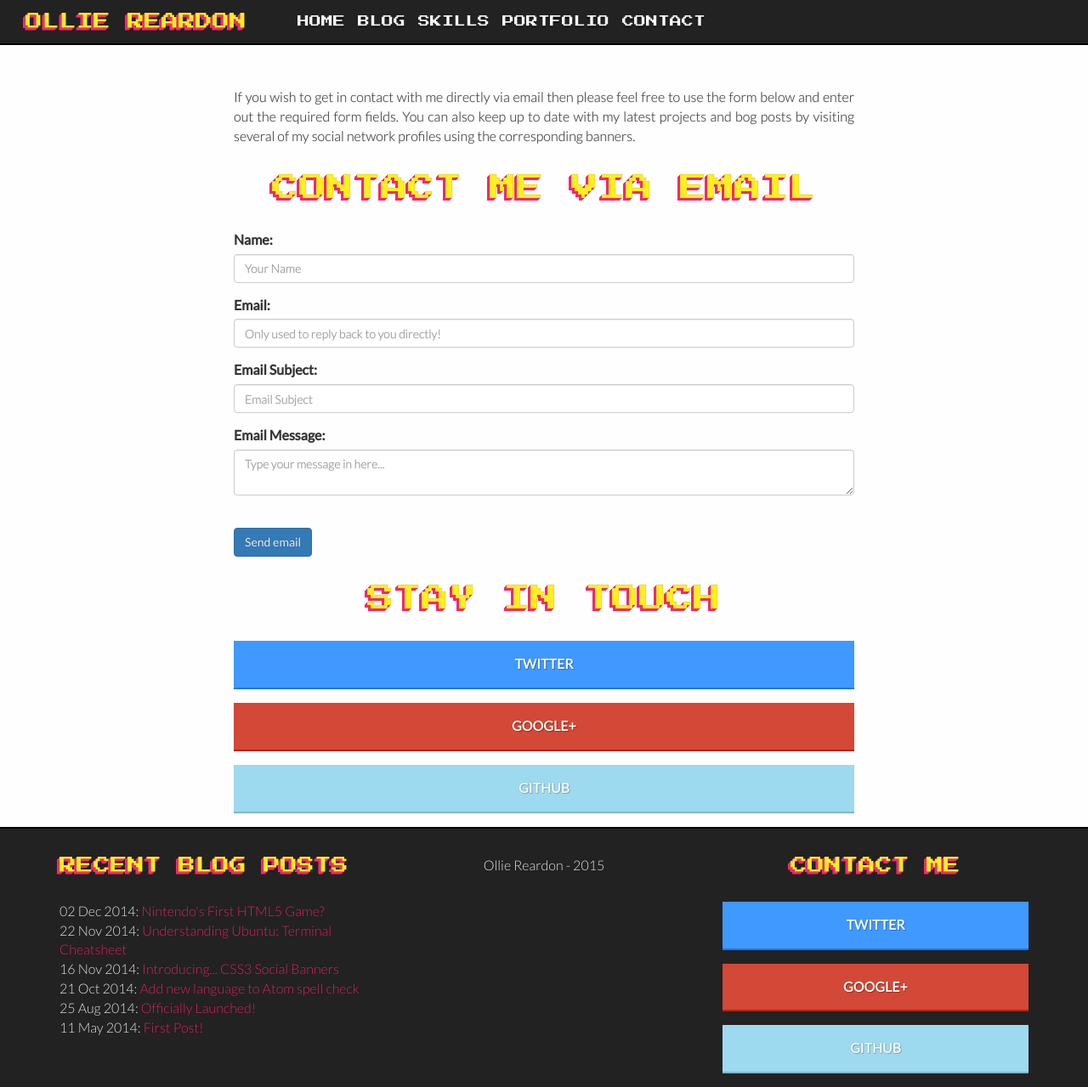
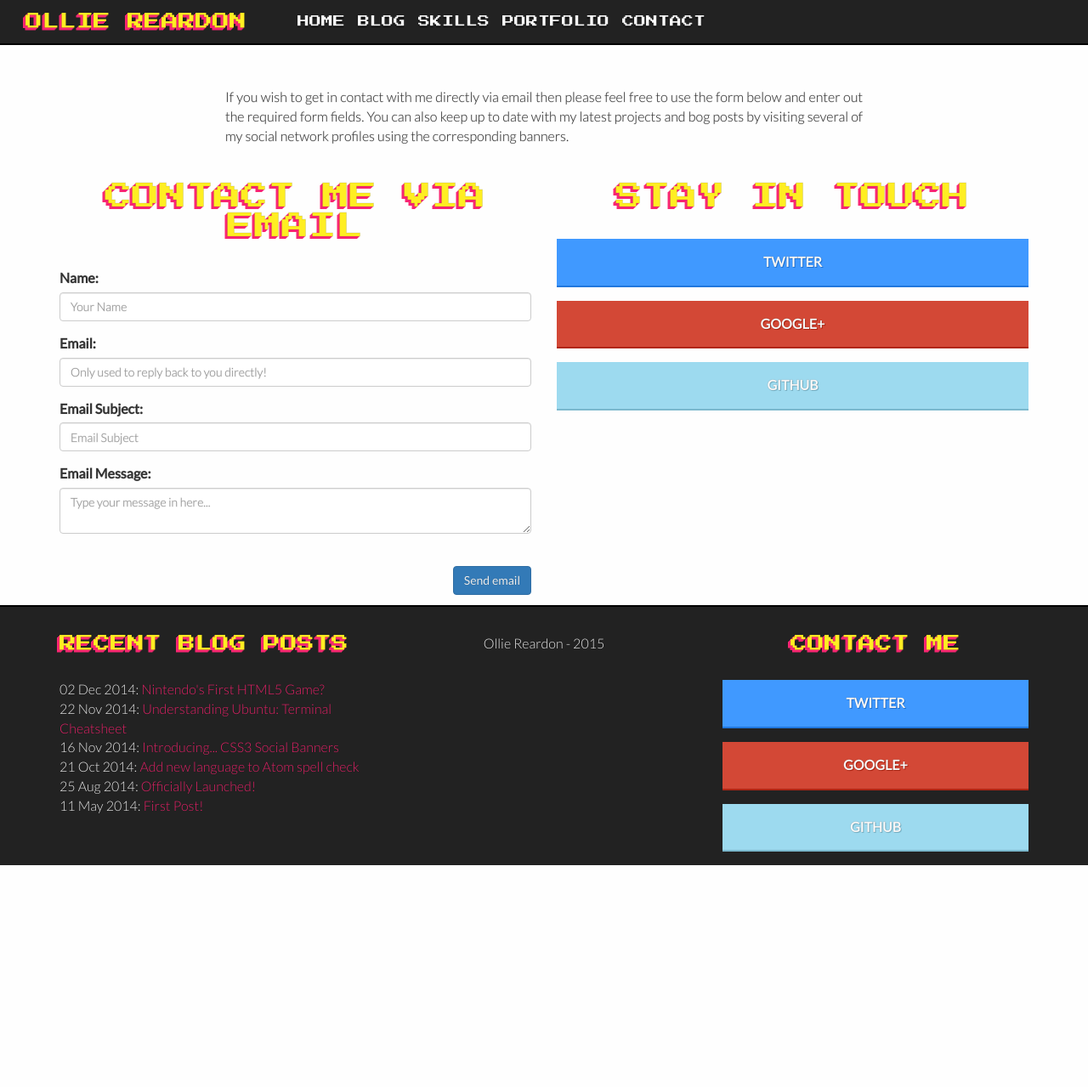
Before and after one commit to ojdon/ojdon.github.io, a Jekyll site: the page built from contact/index.html, in a window 1280 px wide. Shown: the whole page at 85% size. Built offline with Jekyll 4.4.1, drawn with Linux system fonts in a browser that asks for light colours; nearby versions of some CDN libraries; Markdown is read by kramdown in place of the engine named in the settings; after the commit the page ends 1018 px from its top, so only the background shows below that.

Commit message:
Contact layout changes.

```diff
--- a/contact/index.html
+++ b/contact/index.html
@@ -3,10 +3,16 @@
 title: "Portfolio"
 ---
 <div class="container mainBody fadein">
+  <div class="row">
     <div class="col-xs-12 col-sm-12 col-md-offset-2 col-lg-offset-2 col-md-8 col-lg-8">
       <p>
         If you wish to get in contact with me directly via email then please feel free to use the form below and enter out the required form fields. You can also keep up to date with my latest projects and bog posts by visiting several of my social network profiles using the corresponding banners.
       </p>
+    </div>
+  </div>
+  <div class="row">
+    <div class="col-xs-12 col-sm-12 col-md-6">
+
       <h2 class="title text-center">Contact me via Email</h2>
       <form action="http://getsimpleform.com/messages?form_api_token=7f242ea280f454155a1a48bd0596e08d" class="form" method="post">
       <!-- the redirect_to is optional, the form will redirect to the referrer on submission -->
@@ -33,12 +39,17 @@
       </div>
       <br />
 
-    <input class="btn btn-primary" type='submit' value='Send email' />
+      <input class="btn btn-primary pull-right" type='submit' value='Send email' />
+      <br />
+      <br />
     </form>
 
+  </div>
+  <div class="col-xs-12 col-sm-12 col-md-6">
       <h2 class="title text-center">Stay in touch</h2>
       <a href="//twitter.com/ojdon"><i class="twitter banner">TWITTER</i></a>
       <a href="//plus.google.com/111804847061500742496"><i class="googleplus banner">GOOGLE+</i></a>
       <a href="//github.com/ojdon"><i class="github banner">GITHUB</i></a>
     </div>
   </div>
+</div>
```
Lines whose indentation alone changed are shown as unchanged.
